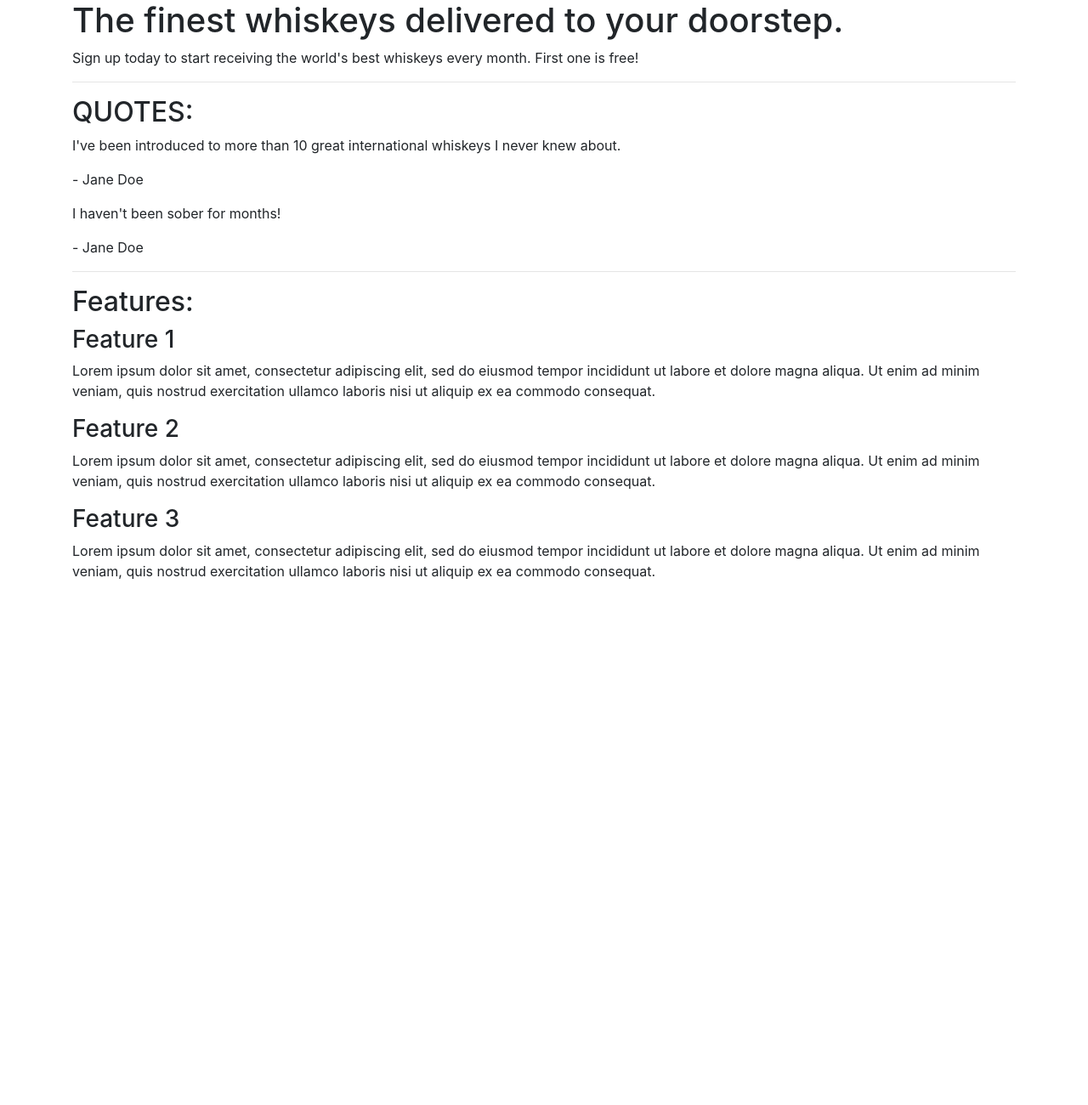
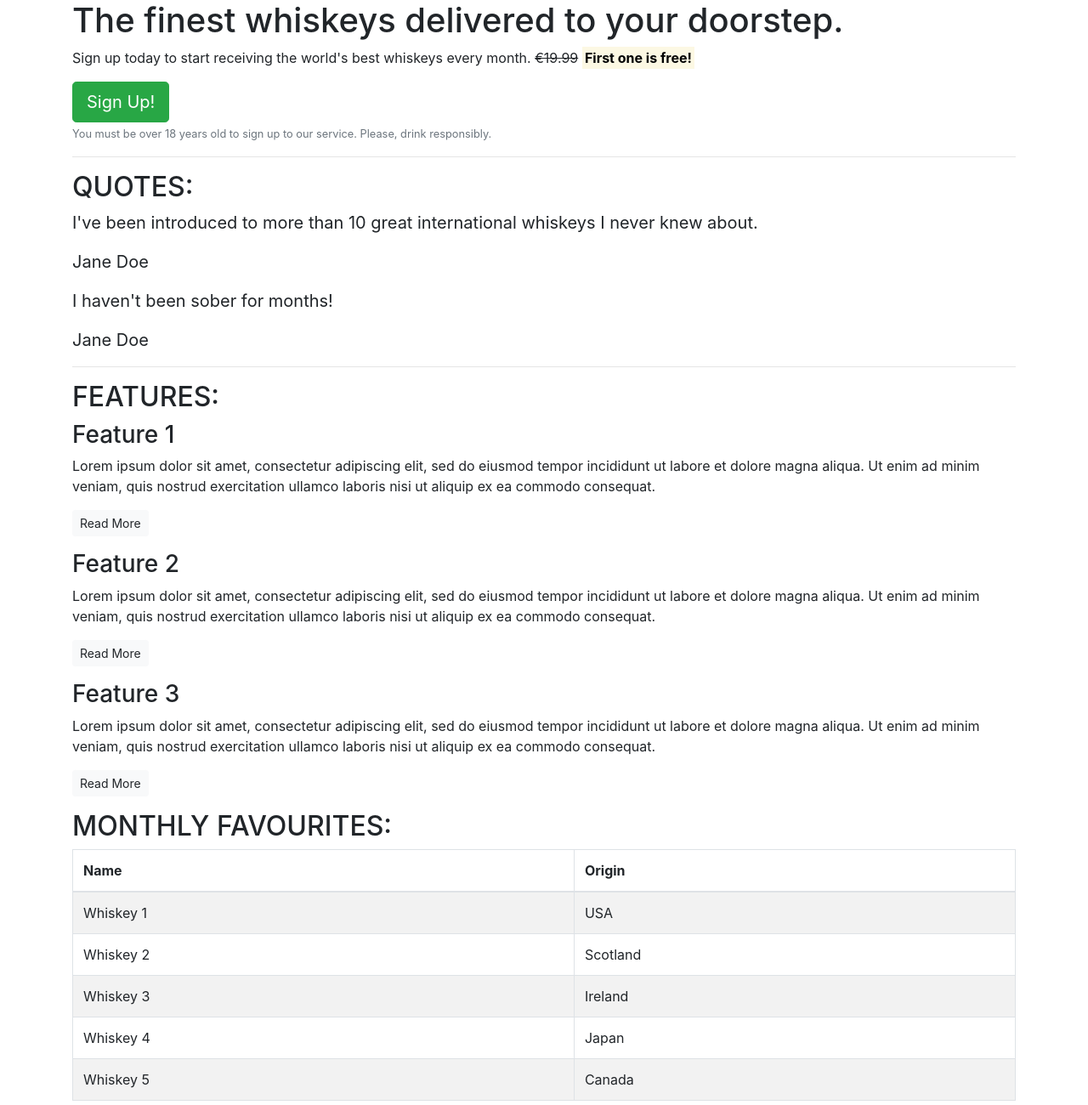
Before and after one commit to tamuleviciute/bootstrap-project, a plain HTML site: page index.html in a window 1280 px wide. Shown: the whole page at 85% size. Before the commit the page ends 800 px from the top, so only its background shows below. Drawn offline with nearby package versions, Linux system fonts and the light colour scheme.

Commit message:
Add basic css style to page and buttons. Add table to page.

```diff
--- a/index.html
+++ b/index.html
@@ -13,7 +13,10 @@
         <!-- Callout -->
         <section class="callout">
             <h1>The finest whiskeys delivered to your doorstep.</h1>
-            <p>Sign up today to start receiving the world's best whiskeys every month. First one is free!</p>
+            <p>Sign up today to start receiving the world's best whiskeys every month.
+            <s>€19.99</s> <strong><mark>First one is free!</mark></strong></p>
+            <button class="btn btn-success btn-lg">Sign Up!</button>
+            <p class="text-muted"><small>You must be over 18 years old to sign up to our service. Please, drink responsibly.</small></p>
         </section>
         <!-- /.callout -->
         <hr>
@@ -21,35 +24,79 @@
         <!-- Quotes -->
         <section class="quotes">
             <h2 class="text-uppercase">Quotes:</h2>
-            <div class="quote">
+            <blockquote class="blockquote">
                 <p>I've been introduced to more than 10 great international whiskeys I never knew about.</p>
-                <p>- Jane Doe</p>
-            </div>
-            <div class="quote">
+                <p>Jane Doe</p>
+            </blockquote>
+            <blockquote class="blockquote">
                 <p>I haven't been sober for months!</p>
-                <p>- Jane Doe</p>
-            </div>
+                <p>Jane Doe</p>
+            </blockquote>
         </section>
         <!-- /.quotes -->
         <hr>
 
         <!-- Features -->
         <section class="features">
-            <h2>Features:</h2>
+            <h2 class="text-uppercase">Features:</h2>
             <div class="feature">
                 <h3>Feature 1</h3>
-                <p>Lorem ipsum dolor sit amet, consectetur adipiscing elit, sed do eiusmod tempor incididunt ut labore et dolore magna aliqua. Ut enim ad minim veniam, quis nostrud exercitation ullamco laboris nisi ut aliquip ex ea commodo consequat.</p>
+                <p>Lorem ipsum dolor sit amet, consectetur adipiscing elit, sed do eiusmod tempor incididunt ut labore et dolore magna aliqua. Ut enim ad minim veniam,
+                    quis nostrud exercitation ullamco laboris nisi ut aliquip ex ea commodo consequat.</p>
+                <p><a class="btn btn-light btn-sm" href="">Read More</a></p>
             </div>
             <div class="feature">
                 <h3>Feature 2</h3>
-                <p>Lorem ipsum dolor sit amet, consectetur adipiscing elit, sed do eiusmod tempor incididunt ut labore et dolore magna aliqua. Ut enim ad minim veniam, quis nostrud exercitation ullamco laboris nisi ut aliquip ex ea commodo consequat.</p>
+                <p>Lorem ipsum dolor sit amet, consectetur adipiscing elit, sed do eiusmod tempor incididunt ut labore et dolore magna aliqua. Ut enim ad minim veniam,
+                    quis nostrud exercitation ullamco laboris nisi ut aliquip ex ea commodo consequat.</p>
+                <p><a class="btn btn-light btn-sm" href="">Read More</a></p>
             </div>
             <div class="feature">
                 <h3>Feature 3</h3>
-                <p>Lorem ipsum dolor sit amet, consectetur adipiscing elit, sed do eiusmod tempor incididunt ut labore et dolore magna aliqua. Ut enim ad minim veniam, quis nostrud exercitation ullamco laboris nisi ut aliquip ex ea commodo consequat.</p>
+                <p>Lorem ipsum dolor sit amet, consectetur adipiscing elit, sed do eiusmod tempor incididunt ut labore et dolore magna aliqua. Ut enim ad minim veniam,
+                    quis nostrud exercitation ullamco laboris nisi ut aliquip ex ea commodo consequat.</p>
+                <p><a class="btn btn-light btn-sm" href="">Read More</a></p>
             </div>
         </section>
         <!-- /.features -->
+
+        <!-- Monthy favorites -->
+         <section class="favorites">
+            <h2 class="text-uppercase">Monthly Favourites:</h2>
+            <table class="table table-bordered table-striped">
+                <thead>
+                    <tr>
+                        <th scope="col">Name</th>
+                        <th scope="col">Origin</th>
+                    </tr>
+                </thead>
+                <tbody>
+                    <tr>
+                        <td>Whiskey 1</td>
+                        <td>USA</td>
+                    </tr>
+                    <tr>
+                        <td>Whiskey 2</td>
+                        <td>Scotland</td>
+                    </tr>
+                    <tr>
+                        <td>Whiskey 3</td>
+                        <td>Ireland</td>
+                    </tr>
+                    <tr>
+                        <td>Whiskey 4</td>
+                        <td>Japan</td>
+                    </tr>
+                    <tr>
+                        <td>Whiskey 5</td>
+                        <td>Canada</td>
+                    </tr>
+
+                </tbody>
+
+            </table>
+
+         </section>
     </article>
 </body>
 </html>
```
